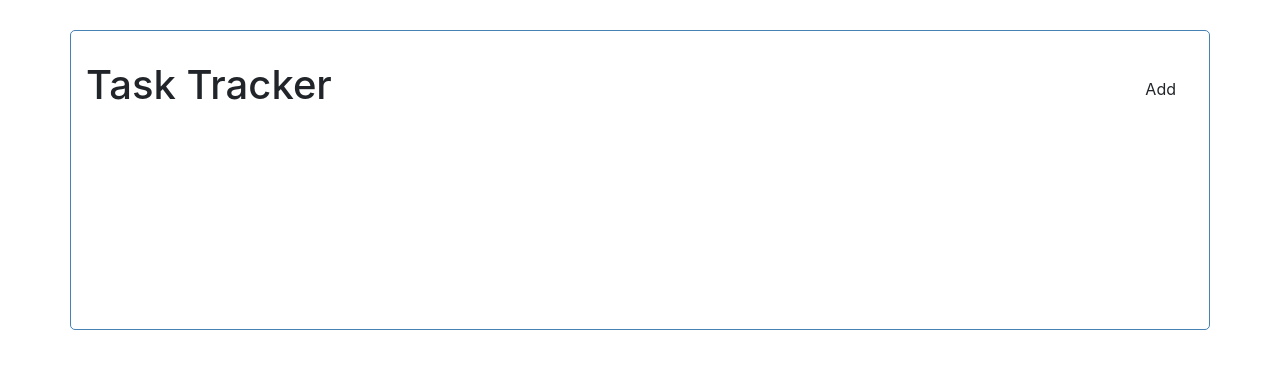
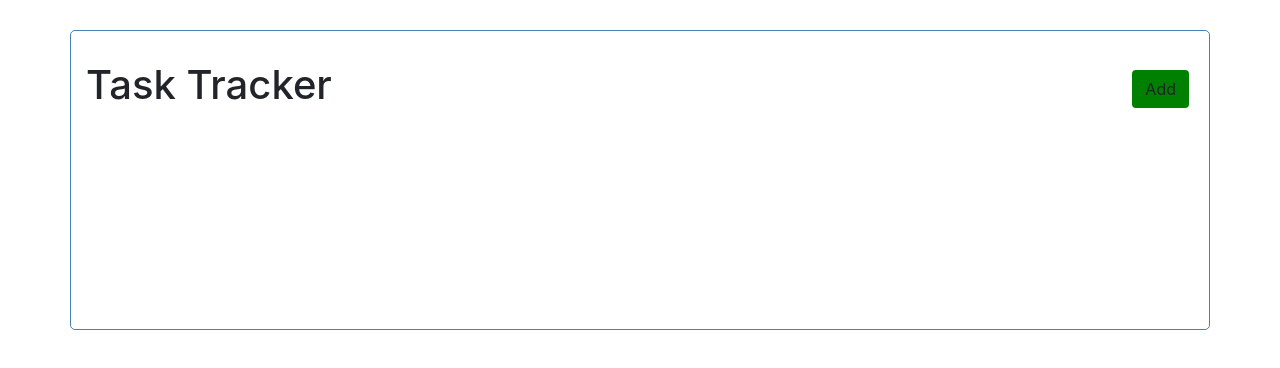
Before and after one commit to morshedsarwer71/react-time-tracker, a React (Create React App) app: page / in a window 1280 px wide. Shown: the top 368 px of the page. Built offline with nearby package versions, Linux system fonts and the light colour scheme.

Commit message:
botton component

```diff
--- /dev/null
+++ b/src/components/Button.js
@@ -0,0 +1,22 @@
+import PropTypes from 'prop-types'
+
+
+import React from 'react'
+
+const Button = ({color,text}) => {
+    return (
+        <button style={{backgroundColor:color}} className='btn'>{text}</button>
+    )
+}
+
+Button.defaultProps={
+    color:'steelgreen',
+    text:'Hello'
+}
+
+Button.prototypes={
+    text:PropTypes.string,
+    color:PropTypes.string
+}
+
+export default Button
--- a/src/components/Header.js
+++ b/src/components/Header.js
@@ -1,10 +1,11 @@
+import Button from './Button'
 import PropTypes from 'prop-types'
 
 const Header = ({title}) => {
     return (
         <header className='header'>
             <h1>{title}</h1>
-            <button className='btn'>Add</button>
+            <Button color='green' text='Add' />
         </header>
     )
 }
```
